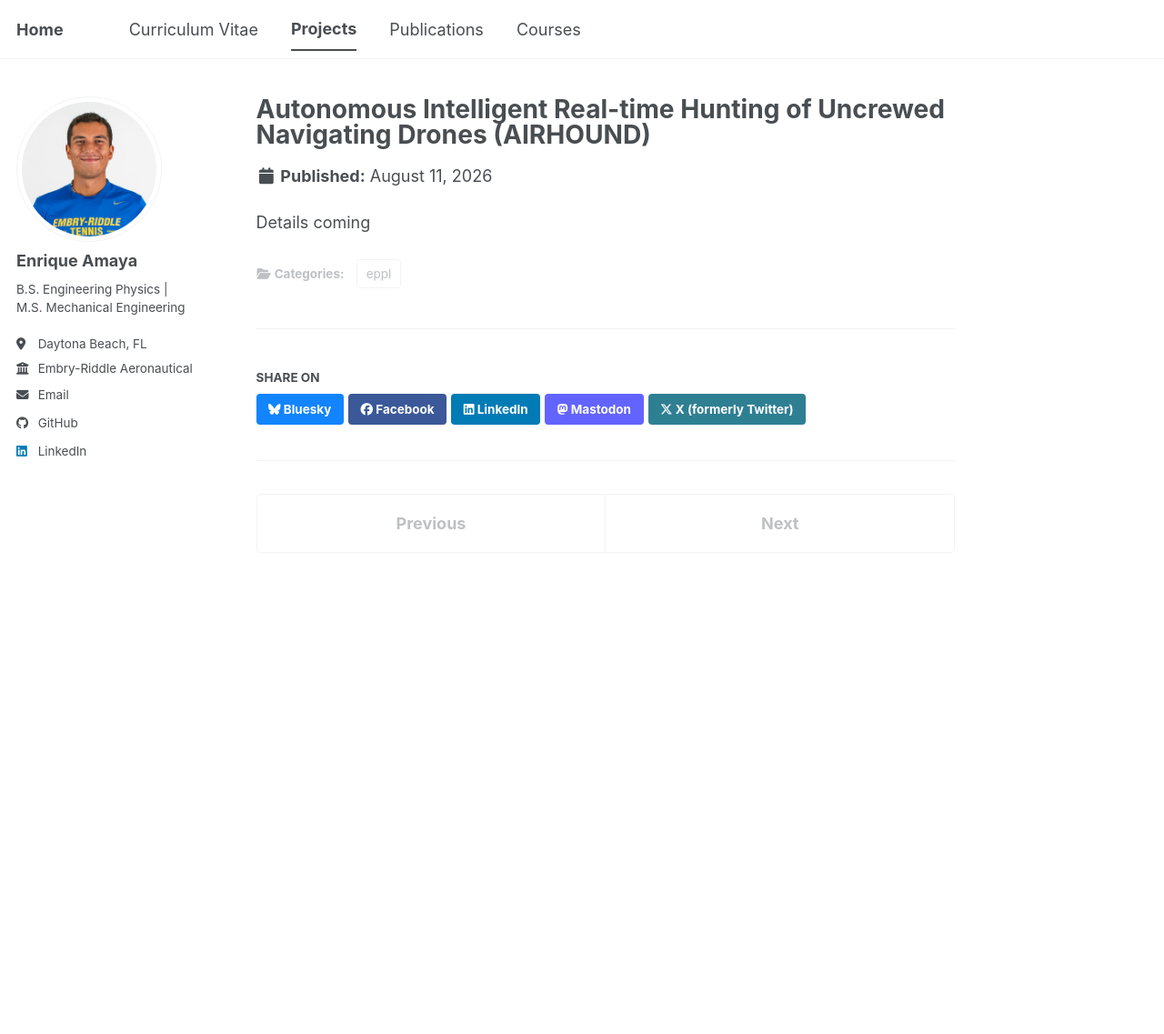
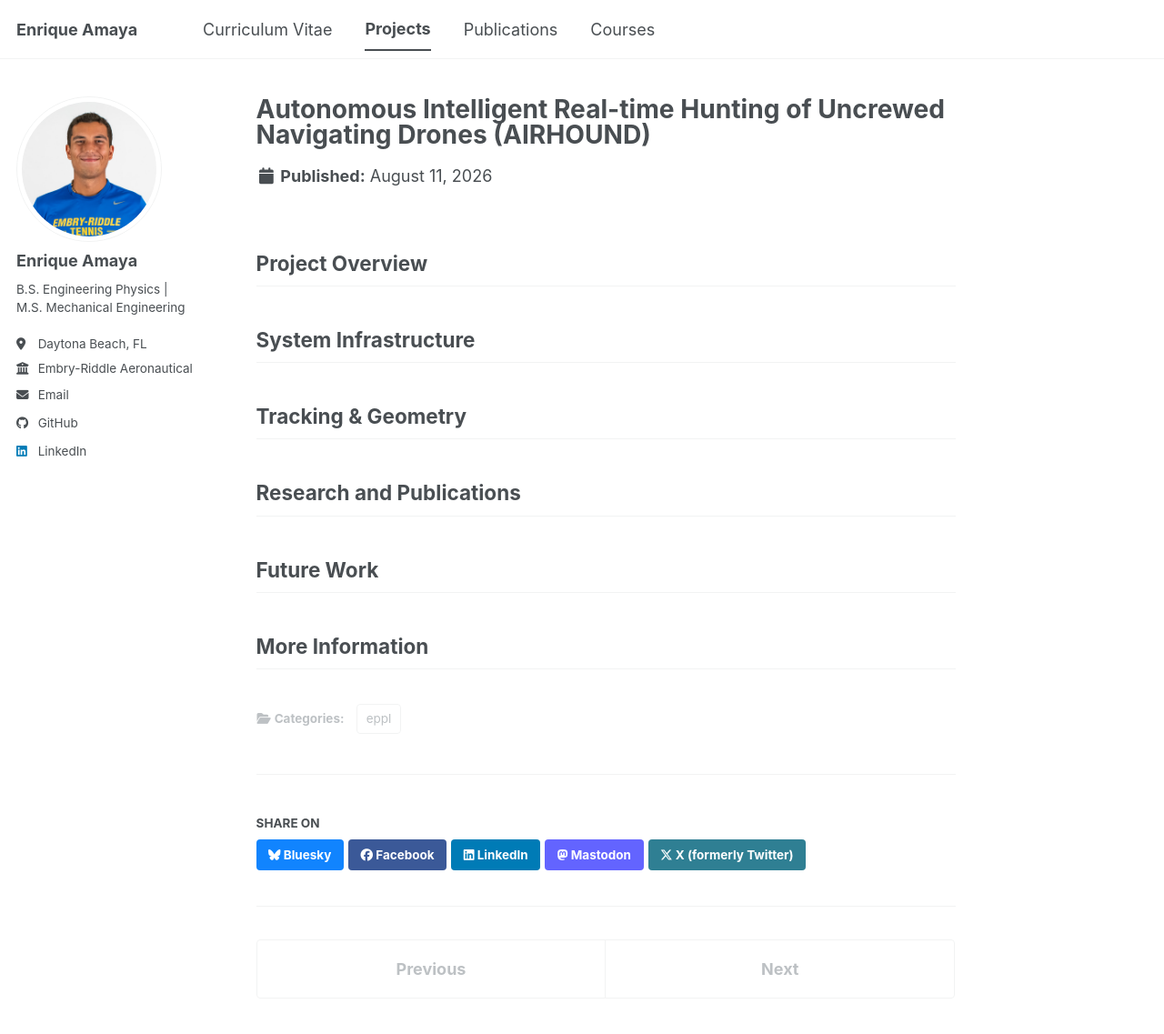
Before and after one commit to kikeamaya/kikeamaya.github.io, a Jekyll site: the page built from _portfolio/airhound.html, in a window 1280 px wide and 1260 px high. Shown: the top 1137 px of the window at 91% size. Built offline with Jekyll 4.4.1, drawn with Linux system fonts in a browser that asks for light colours; a style sheet for code colours, icons or effects is not loaded.

Commit message:
Changes: - about.md typo fix -balloonsat.html video fix -projects.html title update -airhound.html outline -_custom_balloonsat_pics.scss image readjustment

```diff
--- a/_config.yml
+++ b/_config.yml
@@ -9,10 +9,10 @@
 # Basic Site Settings
 locale                   : "en-US"
 site_theme               : "default" # The available themes options are "default", "air", "sunrise", "mint", "dirt" and "contrast"
-title                    : "Home"
+title                    : "Enrique Amaya"
 title_separator          : "-"
-name                     : &name "Your Name"
-description              : &description "Your Name's academic portfolio"   # Update this with a general description of your site, this is the default if not overridden by a page
+name                     : &name "Enrique Amaya"
+description              : &description "B.S. Engineering Physics | M.S. Mechanical Engineering"   # Update this with a general description of your site, this is the default if not overridden by a page
 url                      : https://kikeamaya.github.io # The base hostname & protocol for your site e.g. "https://[your GitHub username].github.io",
                                                           # or if you already have some other page hosted on Github then use "https://[your GitHub username].github.io/[Your Repo Name]"
 baseurl                  : "" # the subpath of your site, e.g. "/blog"
--- a/_pages/projects.html
+++ b/_pages/projects.html
@@ -5,7 +5,7 @@ permalink: /projects/
 author_profile: true
 ---
 
-<h2 class="project-section-title">Engineering Physics Propulsion Laboratory</h2>
+<h2 class="project-section-title">Research Projects</h2>
 
 <div class="list__wrapper">
 {% for post in site.portfolio %}
@@ -16,7 +16,7 @@ author_profile: true
 </div>
 
 
-<h2 class="project-section-title">Course and Capstone Projects</h2>
+<h2 class="project-section-title">Academic Projects</h2>
 
 <div class="list__wrapper">
 {% for post in site.portfolio %}
--- a/_portfolio/airhound.html
+++ b/_portfolio/airhound.html
@@ -9,4 +9,14 @@ header:
 
 ---
 
-Details coming
+<h2> Project Overview </h2>
+
+<h2> System Infrastructure </h2>
+
+<h2> Tracking & Geometry </h2>
+
+<h2> Research and Publications </h2>
+
+<h2> Future Work </h2>
+
+<h2> More Information </h2>
--- a/_portfolio/balloonsat.html
+++ b/_portfolio/balloonsat.html
@@ -206,7 +206,7 @@ readings, the mount would continue to rotate in the last direction until a new r
 </div>
 
 <div class="balloonsat-gallery balloonsat-gallery--two">
-    <figure class="balloonsat-gallery__subsystem">
+    <figure class="balloonsat-gallery__subsystem balloonsat-gallery__subsystem--diagram">
         <img
         src="{{ '/images/EP_391_Project/Tracking_Photodiode_Circuit_Schematic.png' | relative_url }}"
         alt="Tracking System Calibration"
@@ -307,7 +307,7 @@ Even though it was able to detect the light source, it faced rotation from the r
 
 <figure class="balloonsat-video">
     <iframe
-    src="hhttps://youtu.be/FsRyHH4ijoA"
+    src="https://www.youtube.com/embed/FsRyHH4ijoA?si=6Yqm60YohluRgdce"
     title="BalloonSat Payload Demonstration"
     loading="lazy"
     allow="accelerometer; autoplay; clipboard-write; encrypted-media; gyroscope; picture-in-picture; web-share"
--- a/_sass/_custom_balloonsat_pics.scss
+++ b/_sass/_custom_balloonsat_pics.scss
@@ -83,6 +83,8 @@
 /* Keep schematics readable without cropping their labels */
 .balloonsat-gallery__subsystem--diagram img
 {
+  height: auto;
+  aspect-ratio: auto;
   object-fit: contain;
   background: #fff;
 }
```
Also changed, not shown: _pages/about.md (+1 -1 lines).
